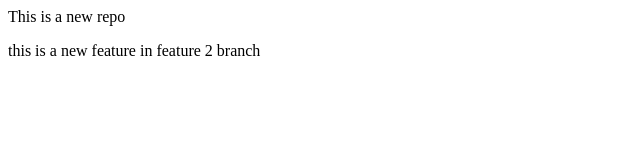
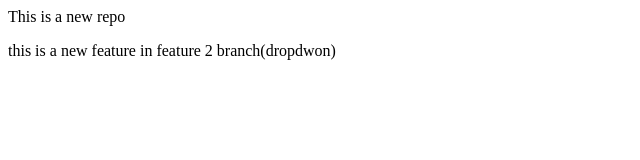
Before and after one commit to kameshraut/localrepo, a plain HTML site: page Index.html in a window 1280 px wide. Shown: the full height of the page, 0-640 px from the left. Drawn offline with Linux system fonts and the light colour scheme.

```diff
--- a/Index.html
+++ b/Index.html
@@ -1,3 +1,3 @@
 <p>This is a new repo</p>
 
-<p>this is a new feature in feature 2 branch</p>
+<p>this is a new feature in feature 2 branch(dropdwon)</p>
```
